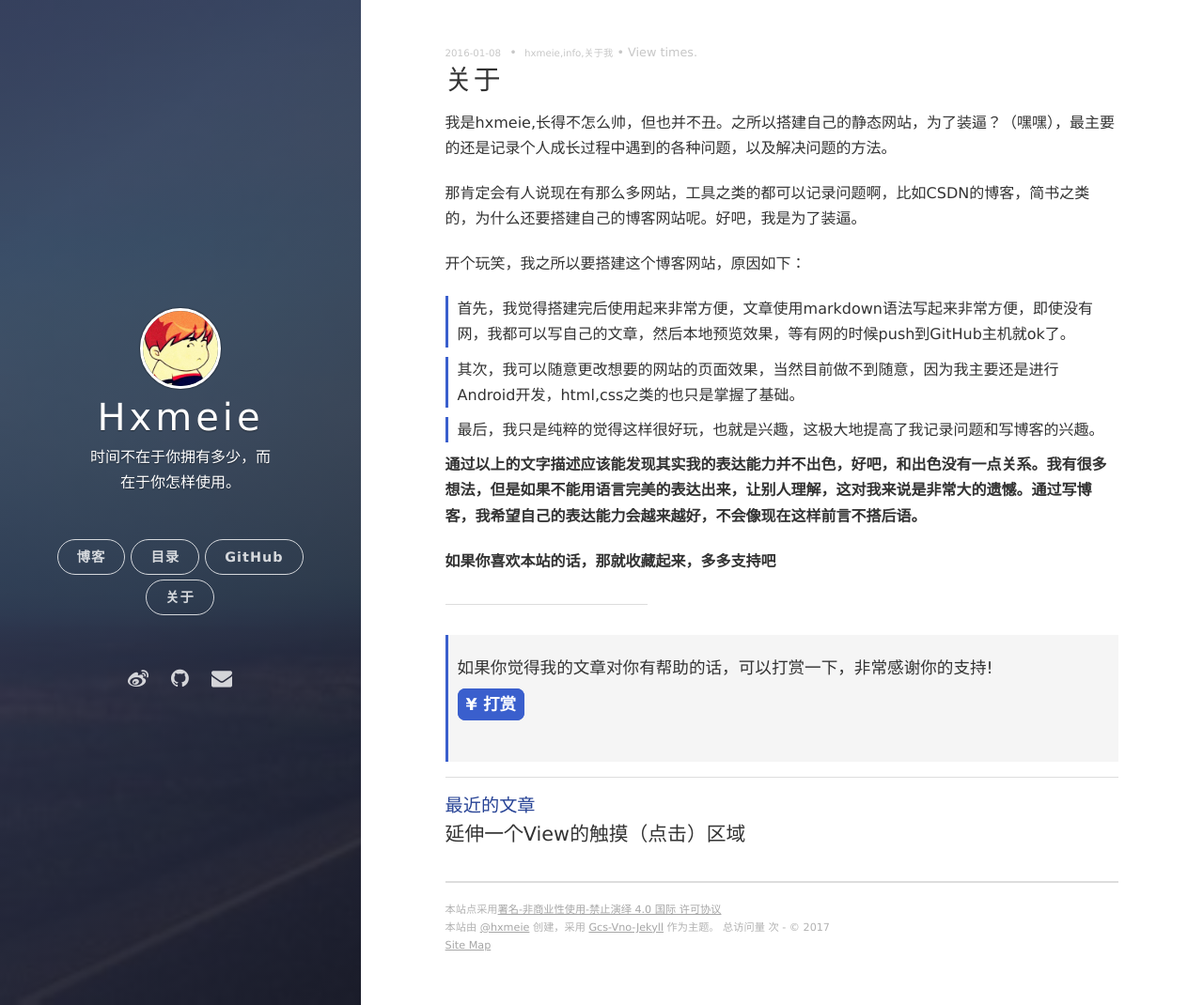
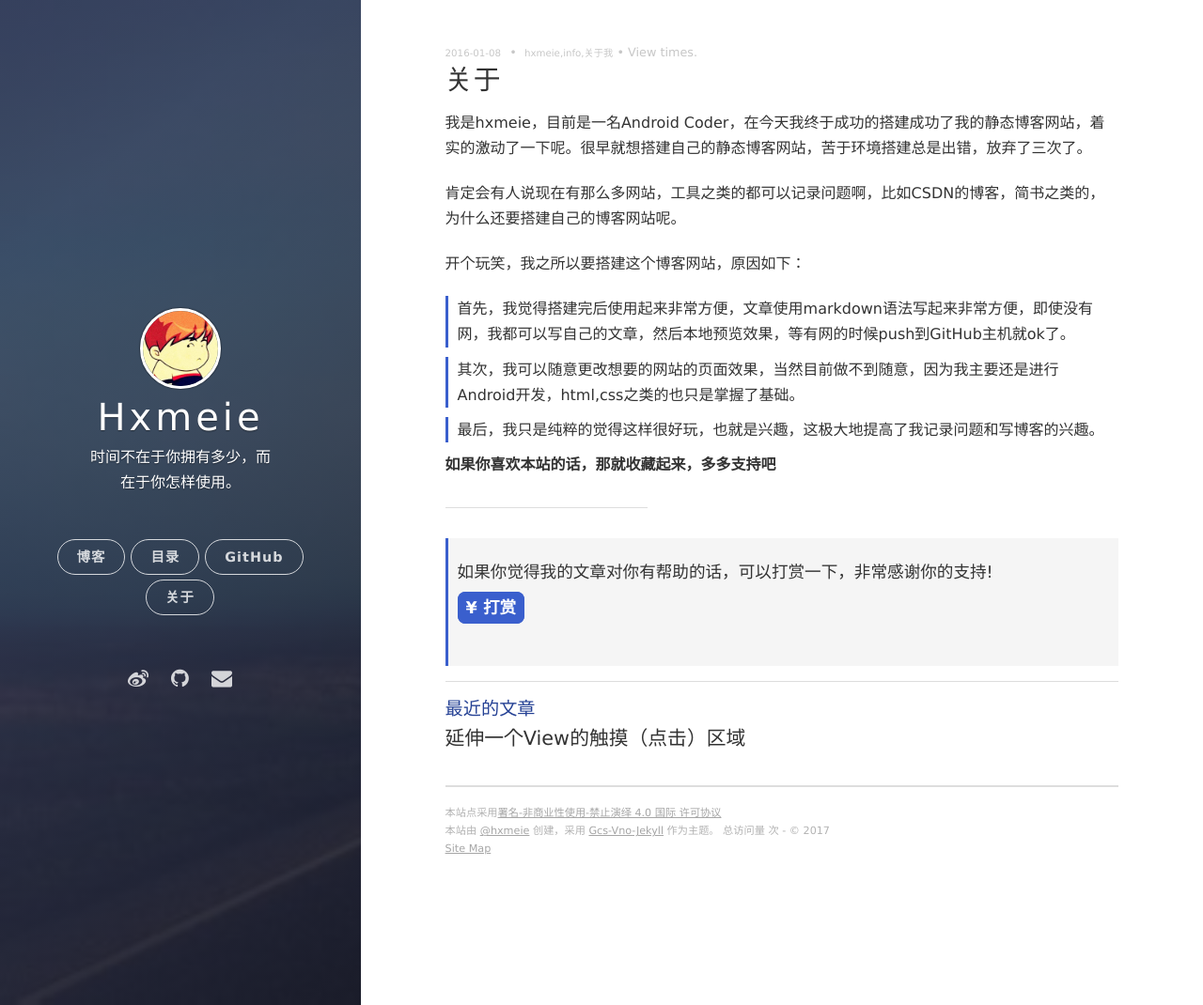
Before and after one commit to hxmeie/hxmeie.github.io, a Jekyll site: the page built from _posts/2016-01-08-AboutMe.md, in a window 1280 px wide and 1070 px high. Shown: the whole window at 94% size. Built offline with Jekyll 4.4.1, drawn with Linux system fonts in a browser that asks for light colours; nearby versions of some CDN libraries; comment, search, counter and statistics services are not loaded.

Commit message:
update about me

```diff
--- a/_posts/2016-01-08-AboutMe.md
+++ b/_posts/2016-01-08-AboutMe.md
@@ -5,13 +5,13 @@ title: 关于
 date: 2016-01-08 15:39:45
 tags: hxmeie,info,关于我
 keywords: hxmeie
-excerpt: 我是hxmeie,长得不怎么帅，但也并不丑。之所以搭建自己的静态网站，为了装逼？（嘿嘿），但是最主要的还是记录个人成长过程中遇到的各种问题，以及解决问题的方法。
+excerpt: 我是hxmeie，目前是一名Android Coder，在今天我终于成功的搭建成功了我的静态博客网站，着实的激动了一下呢。很早就想搭建自己的静态博客网站，苦于环境搭建总是出错，放弃了三次了。
 ---
 
 
-我是hxmeie,长得不怎么帅，但也并不丑。之所以搭建自己的静态网站，为了装逼？（嘿嘿），最主要的还是记录个人成长过程中遇到的各种问题，以及解决问题的方法。
+我是hxmeie，目前是一名Android Coder，在今天我终于成功的搭建成功了我的静态博客网站，着实的激动了一下呢。很早就想搭建自己的静态博客网站，苦于环境搭建总是出错，放弃了三次了。
 
-那肯定会有人说现在有那么多网站，工具之类的都可以记录问题啊，比如CSDN的博客，简书之类的，为什么还要搭建自己的博客网站呢。好吧，我是为了装逼。
+肯定会有人说现在有那么多网站，工具之类的都可以记录问题啊，比如CSDN的博客，简书之类的，为什么还要搭建自己的博客网站呢。
 
 开个玩笑，我之所以要搭建这个博客网站，原因如下：
 
@@ -21,6 +21,4 @@ excerpt: 我是hxmeie,长得不怎么帅，但也并不丑。之所以搭建自
 
 >最后，我只是纯粹的觉得这样很好玩，也就是兴趣，这极大地提高了我记录问题和写博客的兴趣。
 
-**通过以上的文字描述应该能发现其实我的表达能力并不出色，好吧，和出色没有一点关系。我有很多想法，但是如果不能用语言完美的表达出来，让别人理解，这对我来说是非常大的遗憾。通过写博客，我希望自己的表达能力会越来越好，不会像现在这样前言不搭后语。**
-
 **如果你喜欢本站的话，那就收藏起来，多多支持吧**
```
